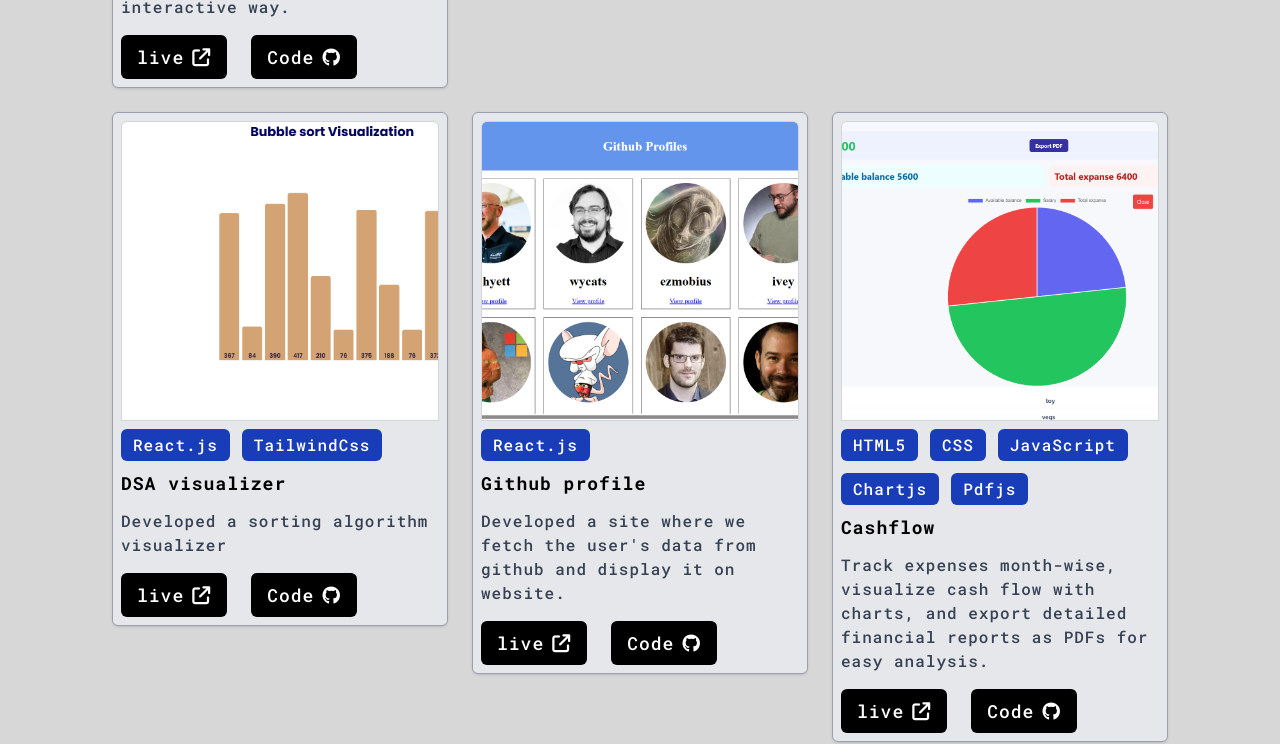
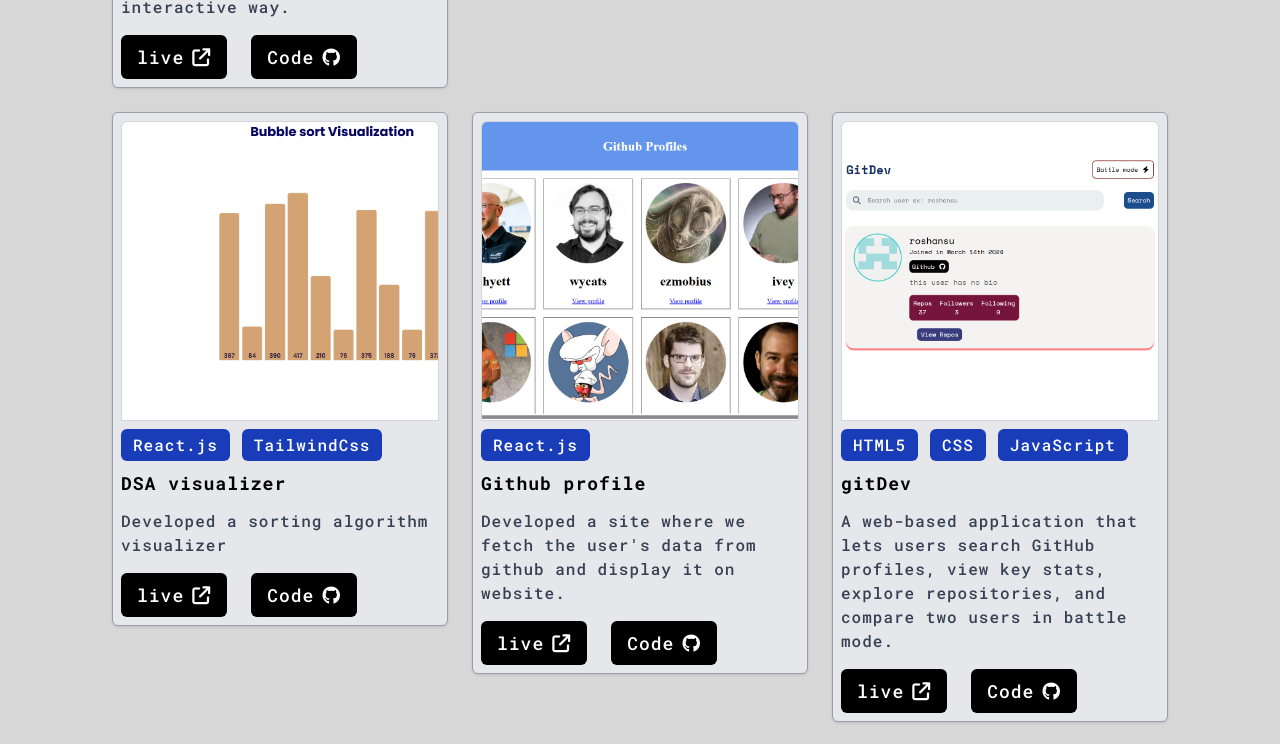
Before and after one commit to roshansu/portfollio, a React (Vite) app: page / in a window 1280 px wide. Shown: the part 6160-6904 px from the top of the page. Built offline with nearby package versions, Linux system fonts and the light colour scheme.

Commit message:
added gitDev project

```diff
--- a/src/component/All.jsx
+++ b/src/component/All.jsx
@@ -24,6 +24,7 @@ import ev from '../assets/ev.png'
 import mai from '../assets/mai.png'
 import crime from '../assets/crime.png'
 import cash from '../assets/cash.png'
+import gitdev from '../assets/gitDev.png'
 
 
 const All = () => {
@@ -117,6 +118,14 @@ const All = () => {
             tech: ["React.js"],
             live: "https://githubprofil.netlify.app/",
             code: "https://github.com/roshansu/githubProfile",
+        },
+        {
+            pic: gitdev,
+            desc: "A web-based application that lets users search GitHub profiles, view key stats, explore repositories, and compare two users in battle mode.",
+            title:"gitDev",
+            tech: ["HTML5", "CSS", "JavaScript"],
+            live: "https://gitdevv.netlify.app/",
+            code: "https://github.com/roshansu/git-dev-w3",
         },
          {
             pic: cash,
--- a/src/component/Js.jsx
+++ b/src/component/Js.jsx
@@ -7,9 +7,18 @@ import expense from '../assets/expense.png'
 import note from '../assets/note.png'
 import Card from './Card'
 import cash from '../assets/cash.png'
+import gitdev from '../assets/gitdev.png'
 // Track expenses month-wise, visualize cash flow with charts, and export detailed financial reports as PDFs for easy analysis.
 const Js = () => {
    const data = [
+        {
+            pic: gitdev,
+            desc: "A web-based application that lets users search GitHub profiles, view key stats, explore repositories, and compare two users in battle mode.",
+            title:"gitDev",
+            tech: ["HTML5", "CSS", "JavaScript"],
+            live: "https://gitdevv.netlify.app/",
+            code: "https://github.com/roshansu/git-dev-w3",
+        },
         {
             pic: cash,
             desc: "Track expenses month-wise, visualize cash flow with charts, and export detailed financial reports as PDFs for easy analysis.",
```
Also changed, not shown: src/assets/gitdev.png (added).
